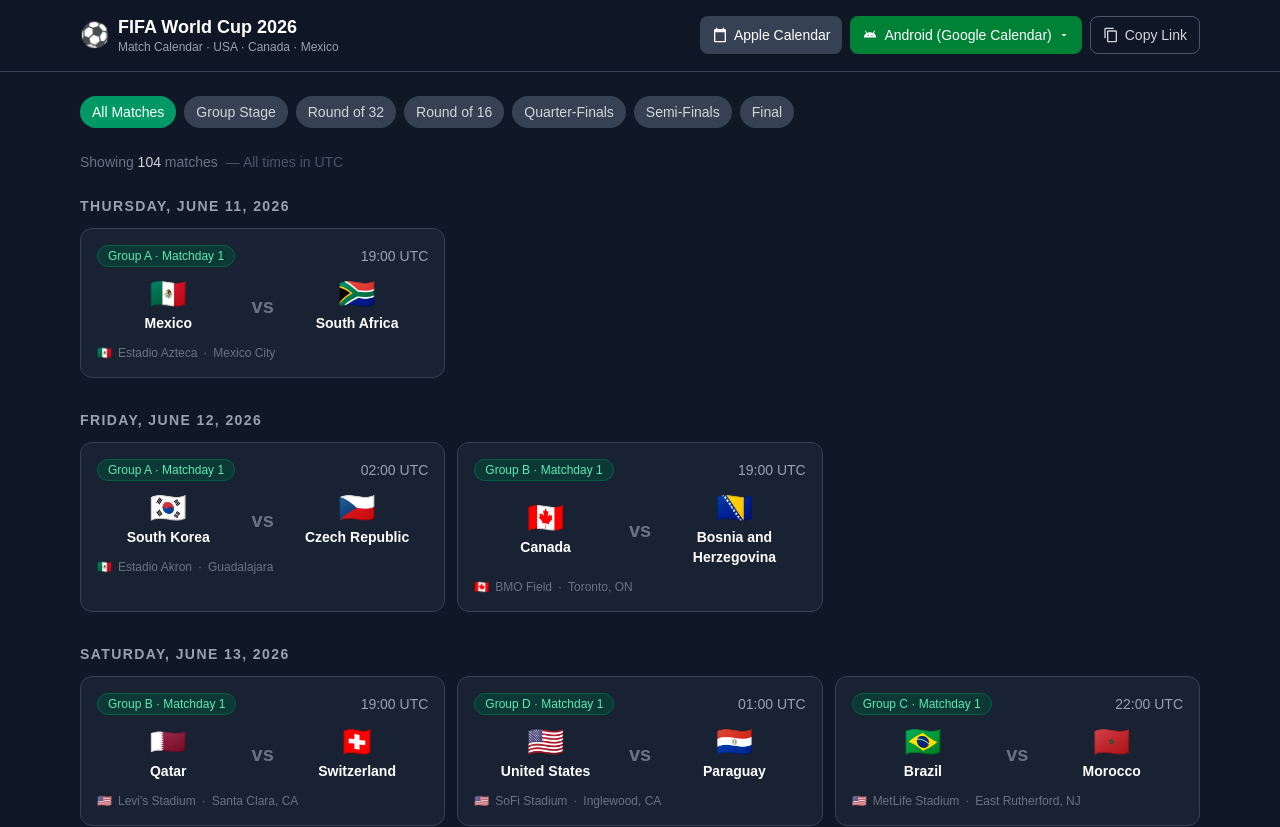
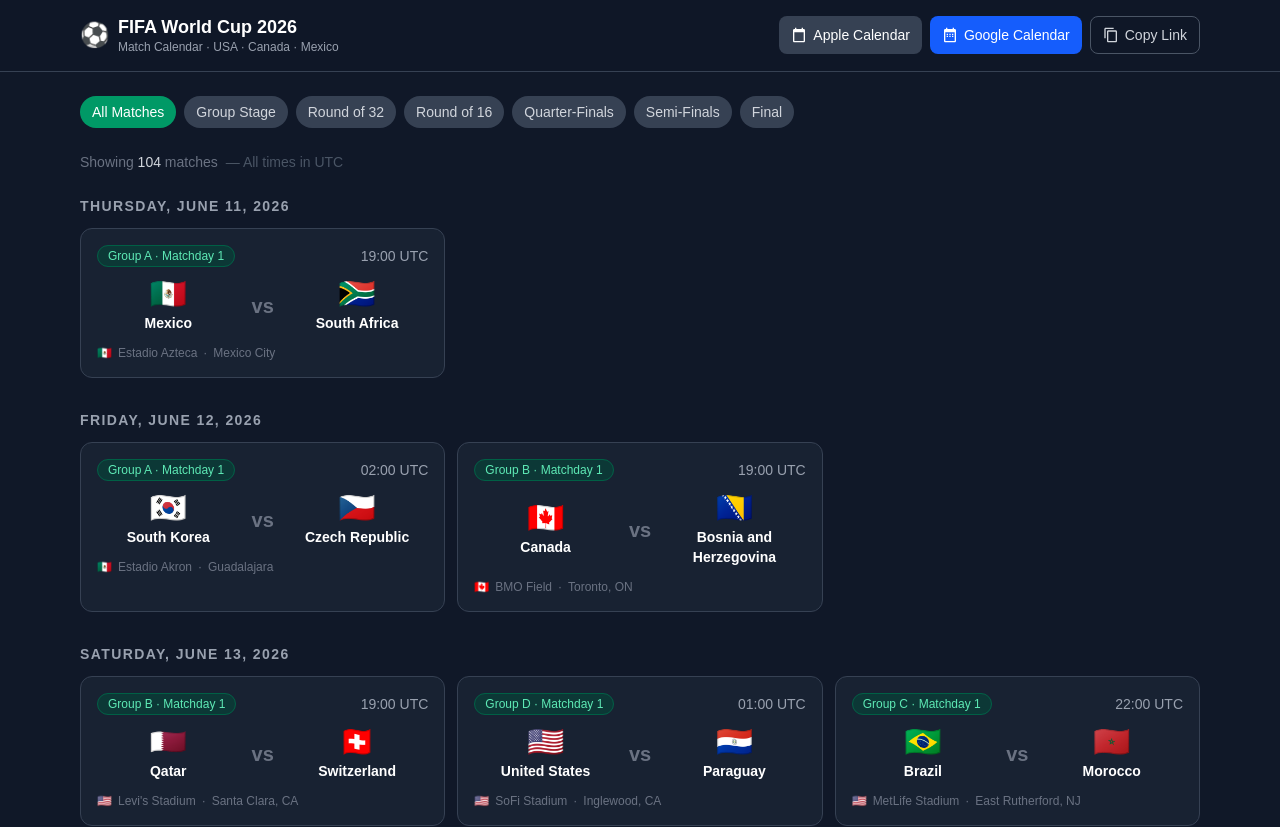
Before and after one commit to BishalPoudel149/worldcup-calender, a Next.js app: page / in a window 1280 px wide. Shown: the top 827 px of the page. Built offline with nearby package versions, Linux system fonts and the light colour scheme.

Commit message:
Clean up buttons: Apple Calendar, Google Calendar (download), Copy Link

```diff
--- a/src/app/api/calendar.ics/route.ts
+++ b/src/app/api/calendar.ics/route.ts
@@ -20,7 +20,7 @@
     status: 200,
     headers: {
       'Content-Type': 'text/calendar; charset=utf-8',
-      'Content-Disposition': 'inline; filename="worldcup2026.ics"',
+      'Content-Disposition': 'attachment; filename="worldcup2026.ics"',
       'Cache-Control': 'public, max-age=43200',
     },
   });
--- a/src/components/CalendarButton.tsx
+++ b/src/components/CalendarButton.tsx
@@ -8,7 +8,6 @@
 
 export default function CalendarButton({ host }: CalendarButtonProps) {
   const [copied, setCopied] = useState(false);
-  const [showAndroid, setShowAndroid] = useState(false);
 
   const cleanHost = host.replace(/:443$/, '');
   const icsUrl = `https://${cleanHost}/api/calendar.ics`;
@@ -21,9 +20,8 @@
   }
 
   return (
-    <div className="flex flex-col gap-3">
     <div className="flex flex-wrap gap-2">
-        {/* Apple Calendar */}
+      {/* Apple Calendar — webcal:// triggers iOS subscription dialog */}
       <a
         href={webcalUrl}
         className="flex items-center gap-1.5 rounded-lg bg-gray-700 px-3 py-2 text-sm font-medium text-white hover:bg-gray-600 transition-colors"
@@ -34,19 +32,17 @@
         Apple Calendar
       </a>
 
-        {/* Android */}
-        <button
-          onClick={() => setShowAndroid((v) => !v)}
-          className="flex items-center gap-1.5 rounded-lg bg-green-700 px-3 py-2 text-sm font-medium text-white hover:bg-green-600 transition-colors"
+      {/* Google Calendar — download .ics, open with Google Calendar on Android */}
+      <a
+        href="/api/calendar.ics"
+        download="worldcup2026.ics"
+        className="flex items-center gap-1.5 rounded-lg bg-blue-600 px-3 py-2 text-sm font-medium text-white hover:bg-blue-500 transition-colors"
       >
         <svg className="h-4 w-4" viewBox="0 0 24 24" fill="currentColor">
-            <path d="M17.6 9.48l1.84-3.18c.16-.31.04-.69-.26-.85-.29-.15-.65-.06-.83.22l-1.88 3.24A10.45 10.45 0 0 0 12 8c-1.63 0-3.16.38-4.48 1.01L5.64 5.77c-.19-.28-.54-.37-.83-.22-.3.16-.42.54-.26.85L6.4 9.48C4.31 10.73 2.9 12.91 2.9 15.4c0 .06 0 .12.01.18H21.1c0-.06.01-.12.01-.18 0-2.49-1.41-4.67-3.51-5.92zM9 13.5a1 1 0 1 1 0-2 1 1 0 0 1 0 2zm6 0a1 1 0 1 1 0-2 1 1 0 0 1 0 2z" />
+          <path d="M19 3h-1V1h-2v2H8V1H6v2H5c-1.1 0-2 .9-2 2v16c0 1.1.9 2 2 2h14c1.1 0 2-.9 2-2V5c0-1.1-.9-2-2-2zm0 18H5V8h14v13zM7 10h2v2H7zm4 0h2v2h-2zm4 0h2v2h-2zm-8 3h2v2H7zm4 0h2v2h-2zm4 0h2v2h-2z" />
         </svg>
-          Android (Google Calendar)
-          <svg className={`h-3 w-3 transition-transform ${showAndroid ? 'rotate-180' : ''}`} viewBox="0 0 24 24" fill="currentColor">
-            <path d="M7 10l5 5 5-5z" />
-          </svg>
-        </button>
+        Google Calendar
+      </a>
 
       {/* Copy link */}
       <button
@@ -59,68 +55,5 @@
         {copied ? '✓ Copied!' : 'Copy Link'}
       </button>
     </div>
-
-      {/* Android instructions */}
-      {showAndroid && (
-        <div className="rounded-xl border border-green-800 bg-green-950/40 p-4 text-sm text-green-100 space-y-3">
-          <p className="font-semibold text-green-300">Add to Google Calendar on Android:</p>
-
-          {/* Method 1 - Download */}
-          <div className="space-y-2">
-            <p className="text-xs font-semibold uppercase tracking-wider text-green-400">Method 1 — Download file (easiest)</p>
-            <ol className="space-y-1.5 list-none">
-              <li className="flex gap-2 items-start">
-                <span className="flex-shrink-0 w-5 h-5 rounded-full bg-green-700 text-xs flex items-center justify-center font-bold mt-0.5">1</span>
-                <span>Tap the button below</span>
-              </li>
-              <li className="flex gap-2 items-start">
-                <span className="flex-shrink-0 w-5 h-5 rounded-full bg-green-700 text-xs flex items-center justify-center font-bold mt-0.5">2</span>
-                <span>Android will ask which app to open it with → choose <strong>Google Calendar</strong></span>
-              </li>
-              <li className="flex gap-2 items-start">
-                <span className="flex-shrink-0 w-5 h-5 rounded-full bg-green-700 text-xs flex items-center justify-center font-bold mt-0.5">3</span>
-                <span>Tap <strong>Import</strong> — all matches are added instantly</span>
-              </li>
-            </ol>
-            <a
-              href="/api/calendar.ics"
-              className="inline-flex items-center gap-2 mt-1 rounded-lg bg-green-700 px-4 py-2 text-sm font-semibold text-white hover:bg-green-600 transition-colors"
-            >
-              <svg className="h-4 w-4" viewBox="0 0 24 24" fill="currentColor">
-                <path d="M19 3h-1V1h-2v2H8V1H6v2H5c-1.1 0-2 .9-2 2v16c0 1.1.9 2 2 2h14c1.1 0 2-.9 2-2V5c0-1.1-.9-2-2-2zm0 18H5V8h14v13z" />
-              </svg>
-              Open in Google Calendar
-            </a>
-          </div>
-
-          <div className="border-t border-green-800/50 pt-3 space-y-2">
-            <p className="text-xs font-semibold uppercase tracking-wider text-green-400">Method 2 — Via desktop browser</p>
-            <ol className="space-y-1.5 list-none">
-              <li className="flex gap-2 items-start">
-                <span className="flex-shrink-0 w-5 h-5 rounded-full bg-green-800 text-xs flex items-center justify-center font-bold mt-0.5">1</span>
-                <span>On a <strong>computer</strong>, open <strong>calendar.google.com</strong></span>
-              </li>
-              <li className="flex gap-2 items-start">
-                <span className="flex-shrink-0 w-5 h-5 rounded-full bg-green-800 text-xs flex items-center justify-center font-bold mt-0.5">2</span>
-                <span>Click <strong>+ Other calendars → From URL</strong></span>
-              </li>
-              <li className="flex gap-2 items-start">
-                <span className="flex-shrink-0 w-5 h-5 rounded-full bg-green-800 text-xs flex items-center justify-center font-bold mt-0.5">3</span>
-                <span>Paste the link below → click <strong>Add calendar</strong> — syncs to your phone automatically</span>
-              </li>
-            </ol>
-            <div className="flex items-center gap-2 rounded-lg bg-green-900/50 border border-green-700 px-3 py-2 mt-1">
-              <code className="flex-1 text-xs text-green-200 break-all">{icsUrl}</code>
-              <button
-                onClick={copyLink}
-                className="flex-shrink-0 rounded bg-green-700 px-2 py-1 text-xs font-medium text-white hover:bg-green-600 transition-colors"
-              >
-                {copied ? '✓' : 'Copy'}
-              </button>
-            </div>
-          </div>
-        </div>
-      )}
-    </div>
   );
 }
```
Lines whose indentation alone changed are shown as unchanged.
